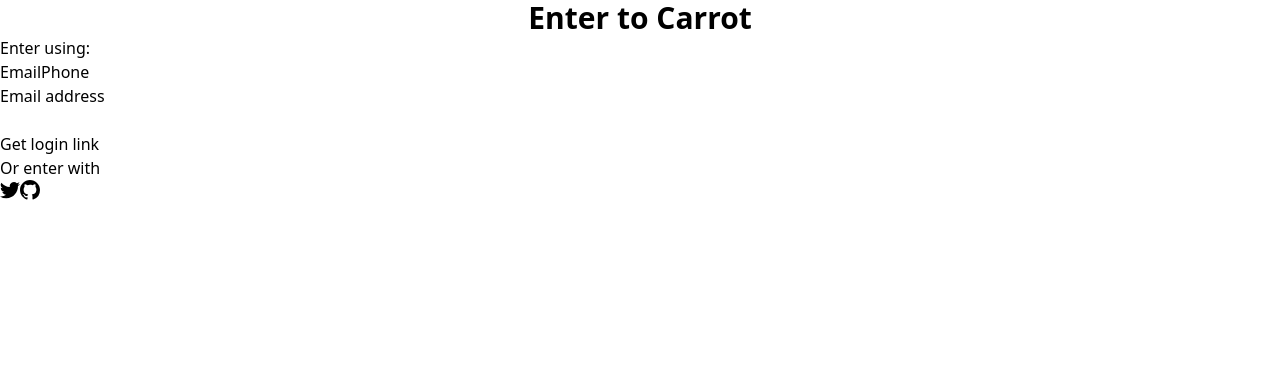
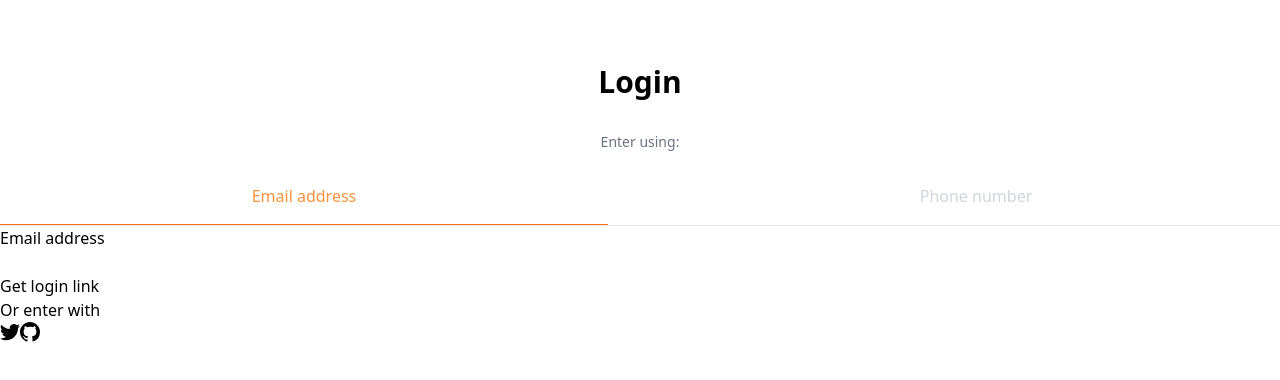
Before and after one commit to iamminho/customer-manage-app, a Next.js app: page /enter in a window 1280 px wide. Shown: the top 380 px of the page. Built offline with nearby package versions, Linux system fonts and the light colour scheme.

Commit message:
Auth part one

```diff
--- a/pages/enter.tsx
+++ b/pages/enter.tsx
@@ -1,18 +1,49 @@
 import { useState } from "react";
+import { useForm } from "react-hook-form";
+
+function cls(...classnames: string[]) {
+  return classnames.join(" ");
+}
+
+interface EnterForm {
+  email?: string;
+  phone?: string;
+}
 
 export default function Enter() {
+  const { register } = useForm<EnterForm>();
   const [method, setMethod] = useState<"email" | "phone">("email");
   const onEmailClick = () => setMethod("email");
   const onPhoneClick = () => setMethod("phone");
   return (
-    <div>
-      <h3 className="text-3xl font-bold text-center">Enter to Carrot</h3>
-      <div>
-        <div>
-          <h5>Enter using:</h5>
-          <div>
-            <button onClick={onEmailClick}>Email</button>
-            <button onClick={onPhoneClick}>Phone</button>
+    <div className="mt-16">
+      <h3 className="text-3xl font-bold text-center">Login</h3>
+      <div className="mt-8">
+        <div className="flex flex-col items-center">
+          <h5 className="text-sm text-gray-500 font-medium">Enter using:</h5>
+          <div className="mt-8 grid grid-cols-2 gap-16 w-full border-b">
+            <button
+              className={cls(
+                "pb-4 font-medium border-b",
+                method === "email"
+                  ? "border-orange-500 text-orange-400"
+                  : "border-transparent text-gray-300"
+              )}
+              onClick={onEmailClick}
+            >
+              Email address
+            </button>
+            <button
+              className={cls(
+                "pb-4 font-medium border-b",
+                method === "phone"
+                  ? "border-orange-500 text-orange-400 "
+                  : "border-transparent text-gray-300"
+              )}
+              onClick={onPhoneClick}
+            >
+              Phone number
+            </button>
           </div>
         </div>
         <form>
@@ -21,7 +52,9 @@
             {method === "phone" ? "Phone number" : null}
           </label>
           <div>
-            {method === "email" ? <input type="email" required /> : null}
+            {method === "email" ? (
+              <input name="email" type="email" required />
+            ) : null}
             {method === "phone" ? (
               <div>
                 <span>+82</span>
```
